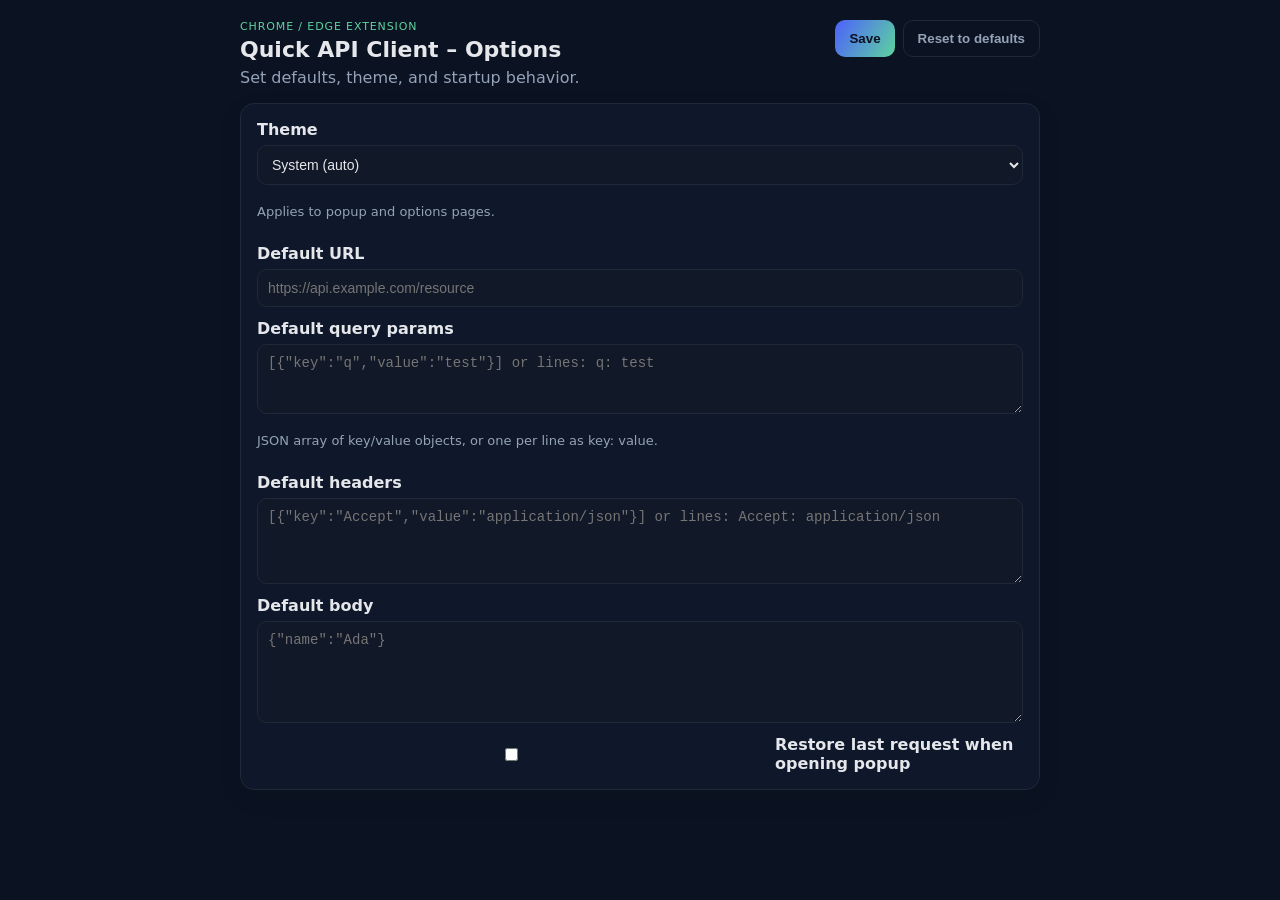
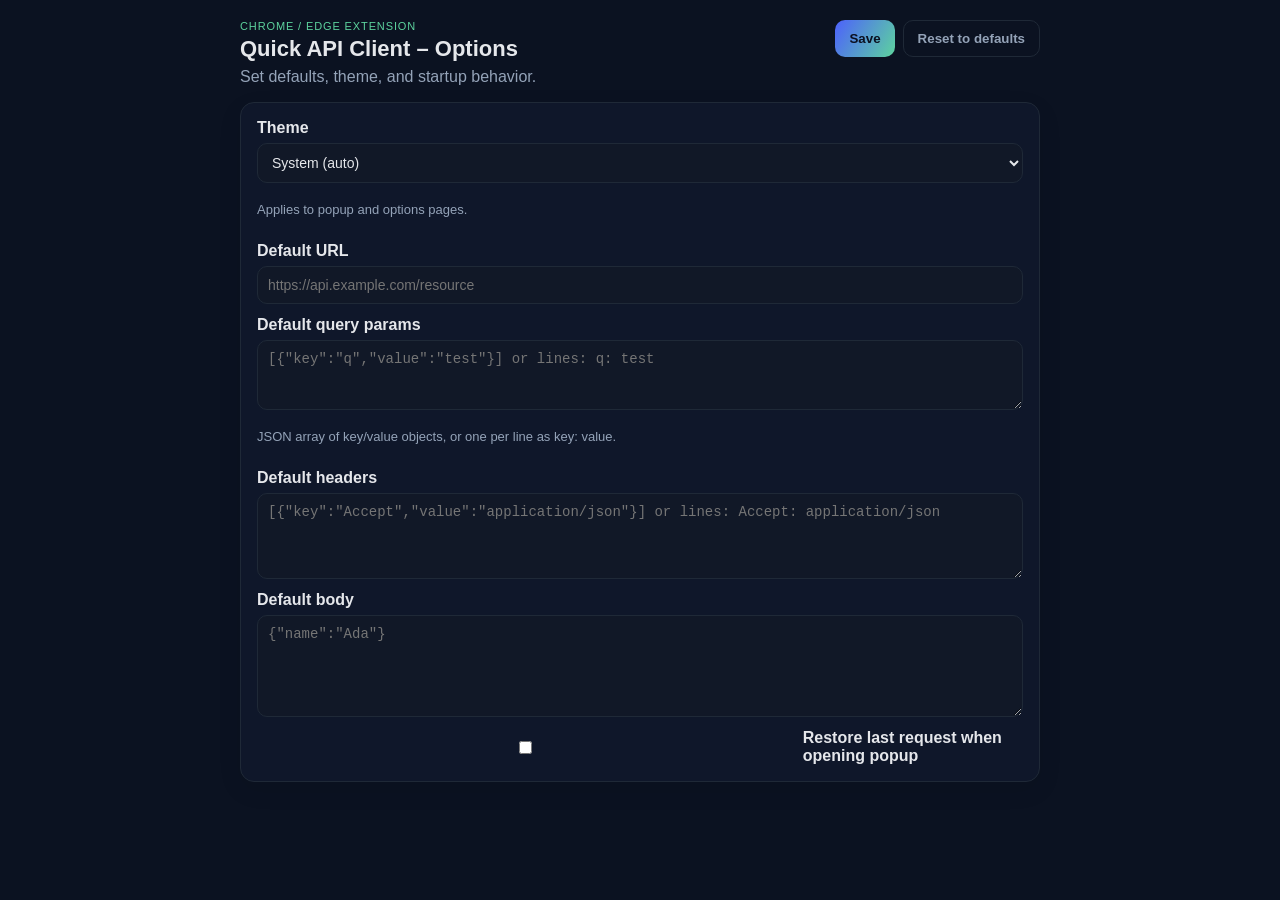

Polish UI, improve accessibility, add help modal and better error handling

--- a/options.css
+++ b/options.css
@@ -1,5 +1,5 @@
 :root {
-  --font: "Inter", system-ui, -apple-system, BlinkMacSystemFont, "Segoe UI", sans-serif;
+  --font: -apple-system, BlinkMacSystemFont, "Segoe UI", Roboto, "Helvetica Neue", Arial, sans-serif;
   --panel: #0f172a;
   --accent: #5dd39e;
   --accent-2: #4d61fc;
@@ -8,6 +8,7 @@
   --ink: #e5e7eb;
   --muted: #94a3b8;
   --input: #111827;
+  --focus-ring: rgba(93, 211, 158, 0.5);
 }
 
 body[data-theme="dark"] {
@@ -17,6 +18,7 @@ body[data-theme="dark"] {
   --ink: #e5e7eb;
   --muted: #94a3b8;
   --input: #111827;
+  --focus-ring: rgba(93, 211, 158, 0.5);
   color-scheme: dark;
 }
 
@@ -27,6 +29,7 @@ body[data-theme="light"] {
   --ink: #0f172a;
   --muted: #475569;
   --input: #ffffff;
+  --focus-ring: rgba(77, 97, 252, 0.5);
   color-scheme: light;
 }
 
@@ -81,9 +84,19 @@ button {
   cursor: pointer;
   transition: transform 120ms ease, border-color 120ms ease, box-shadow 120ms ease;
   font-weight: 600;
+  font-family: inherit;
 }
 
 button:hover { transform: translateY(-1px); border-color: var(--accent); }
+
+button:focus-visible {
+  outline: 2px solid var(--focus-ring);
+  outline-offset: 2px;
+}
+
+button:active {
+  transform: translateY(0);
+}
 
 button.primary {
   background: linear-gradient(120deg, var(--accent-2), var(--accent));
@@ -132,9 +145,20 @@ input, select, textarea {
   background: var(--input);
   color: var(--ink);
   font-size: 14px;
+  font-family: inherit;
+  transition: border-color 120ms ease;
 }
 
-textarea { font-family: "SFMono-Regular", Consolas, Menlo, monospace; }
+input:focus, select:focus, textarea:focus {
+  outline: none;
+  border-color: var(--accent);
+  box-shadow: 0 0 0 3px var(--focus-ring);
+}
+
+textarea { 
+  font-family: "SFMono-Regular", Consolas, "Courier New", monospace;
+  resize: vertical;
+}
 
 .checkbox-row {
   flex-direction: row;
